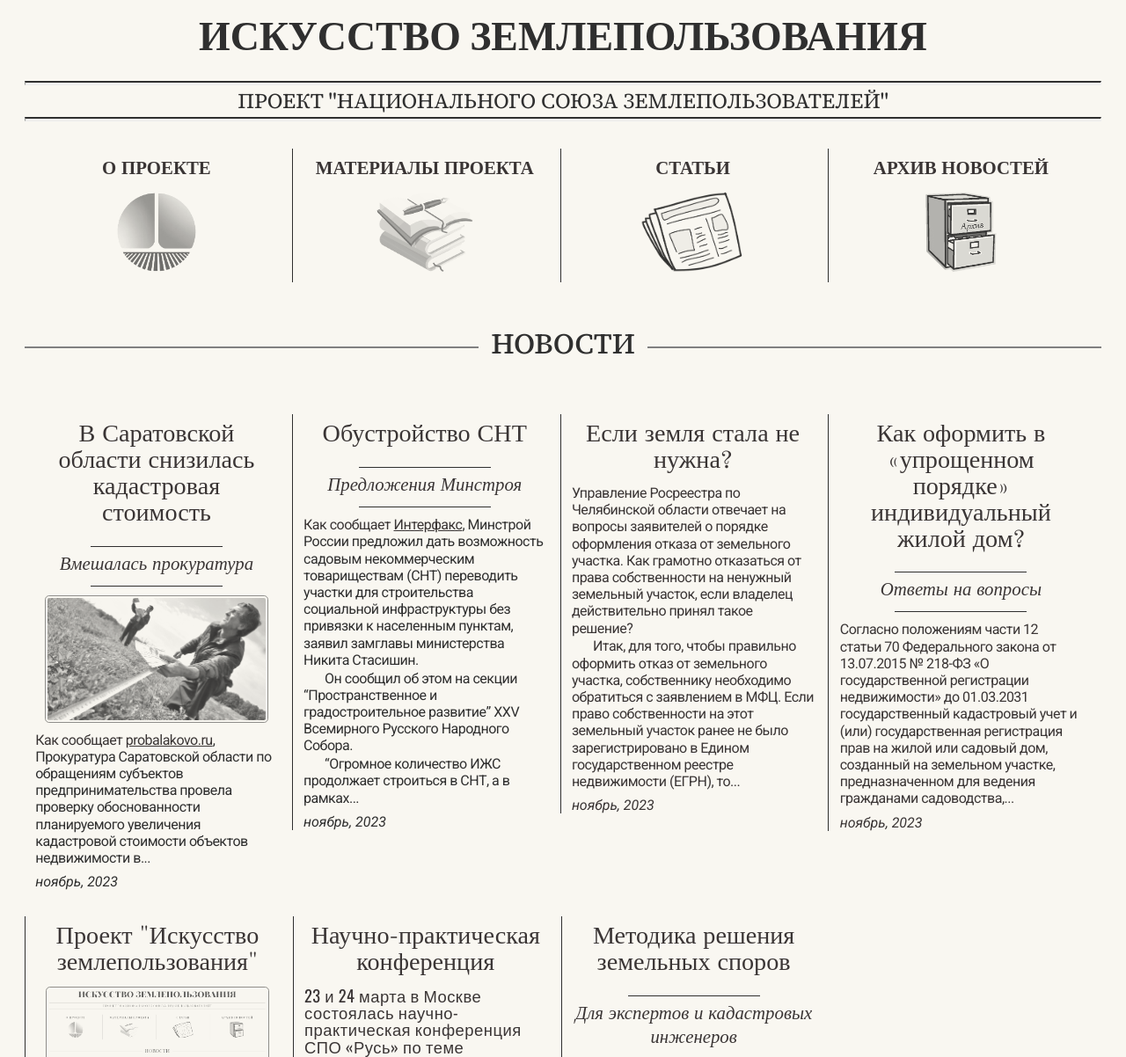
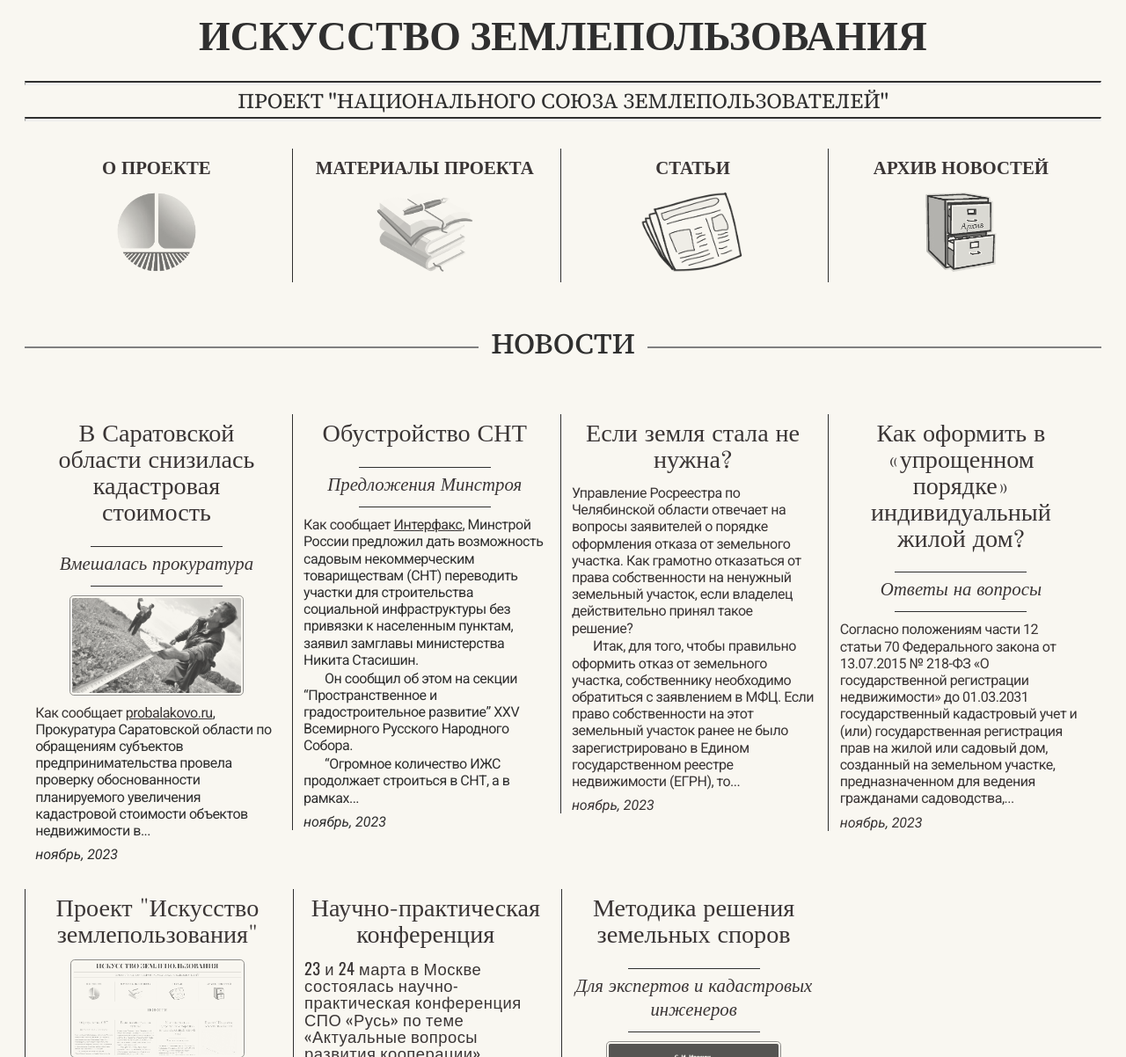
Before and after one commit to SergSi/land-use-art, a Jekyll site: the page built from index.md, in a window 1280 px wide. Shown: the top 1202 px of the page at 88% size. Built offline with Jekyll 4.4.1, drawn with Linux system fonts in a browser that asks for light colours; some web fonts are replaced; grey boxes are pictures that could not be loaded.

Commit message:
Update style.css

```diff
--- a/assets/css/style.css
+++ b/assets/css/style.css
@@ -529,7 +529,7 @@
   margin: auto;
   margin-bottom: 0.6rem;
   width: auto;
-  max-width: 90%;
+  max-width: 70%;
 }
 
 .foto {
```
